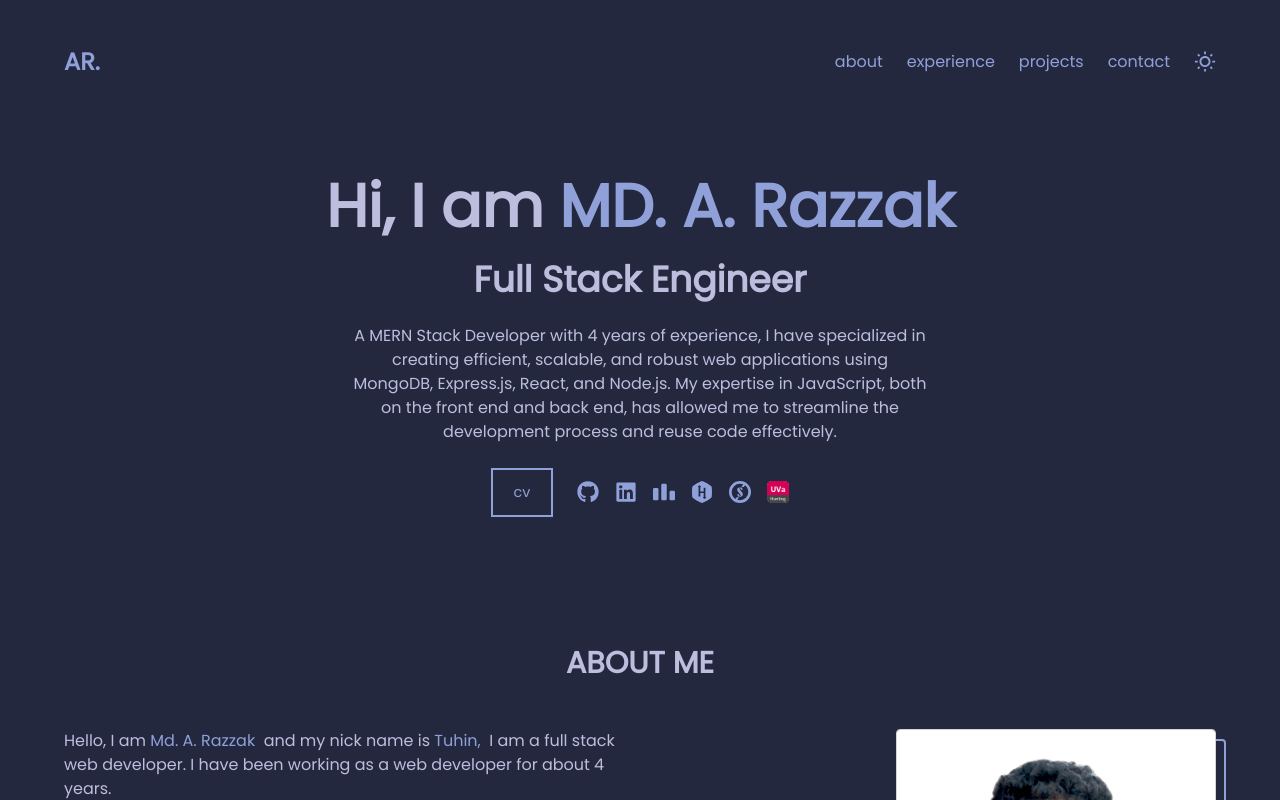
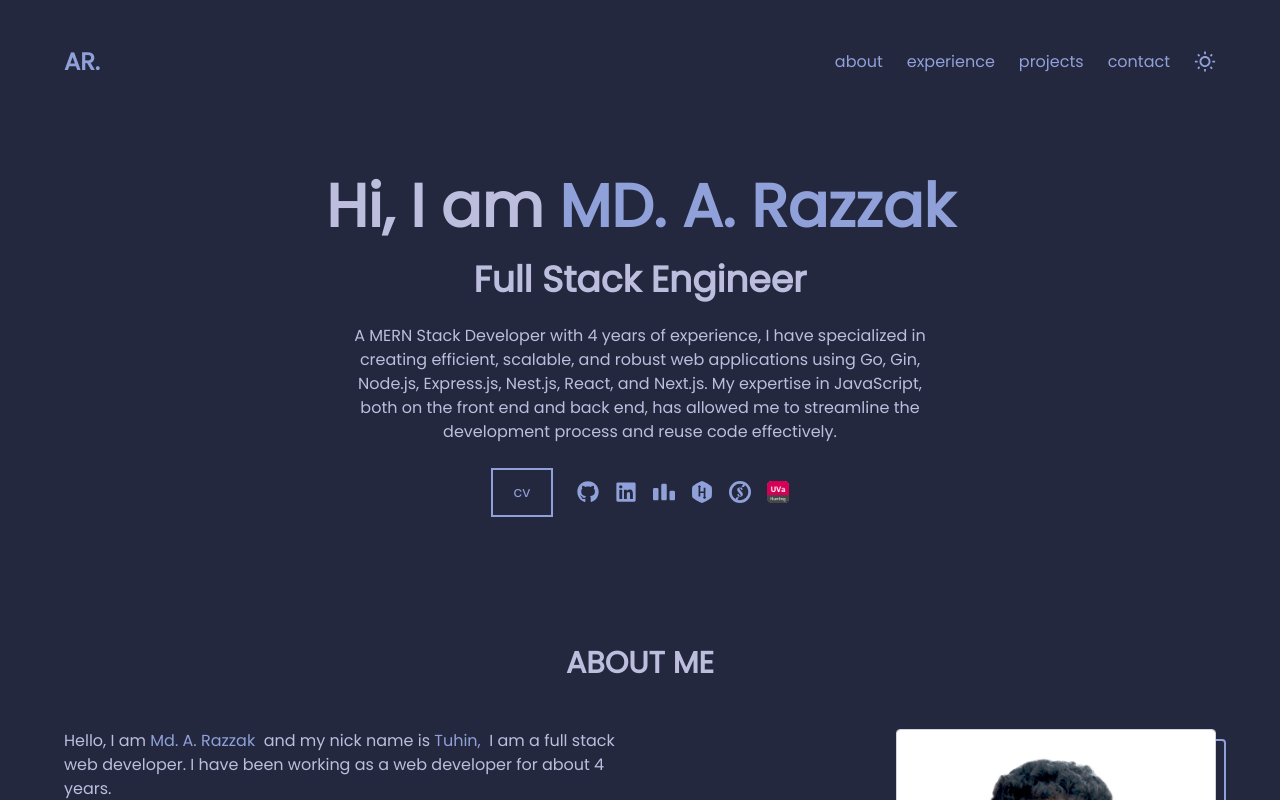
Before and after one commit to tuhin-cse/tuhin-cse, a Next.js app: page / in a window 1280 px wide. Shown: the top 800 px of the page. Built offline with nearby package versions, Linux system fonts and the light colour scheme.

Commit message:
Update Intro

```diff
--- a/components/home/hero.js
+++ b/components/home/hero.js
@@ -7,13 +7,14 @@ const Hero = () => {
     return (
         <div className="container py-12 relative">
             <div className="flex flex-col gap-6 relative text-center">
-                <h1 className="text-5xl sm:text-6xl font-bold">Hi, I am <span className="text-primary block pt-2.5 sm:inline">MD. A. Razzak</span></h1>
+                <h1 className="text-5xl sm:text-6xl font-bold">Hi, I am <span
+                    className="text-primary block pt-2.5 sm:inline">MD. A. Razzak</span></h1>
                 <h2 className="text-3xl sm:text-4xl font-bold">Full Stack Engineer</h2>
                 <p className="max-w-xl mx-auto text-sm sm:text-base">
                     A MERN Stack Developer with 4 years of experience,
                     I have specialized in creating efficient, scalable,
-                    and robust web applications using MongoDB, Express.js,
-                    React, and Node.js. My expertise in JavaScript, both on
+                    and robust web applications using Go, Gin, Node.js, Express.js, Nest.js,
+                    React, and Next.js. My expertise in JavaScript, both on
                     the front end and back end, has allowed me to streamline
                     the development process and reuse code effectively.</p>
                 <div className="flex justify-center items-center gap-6">
```
